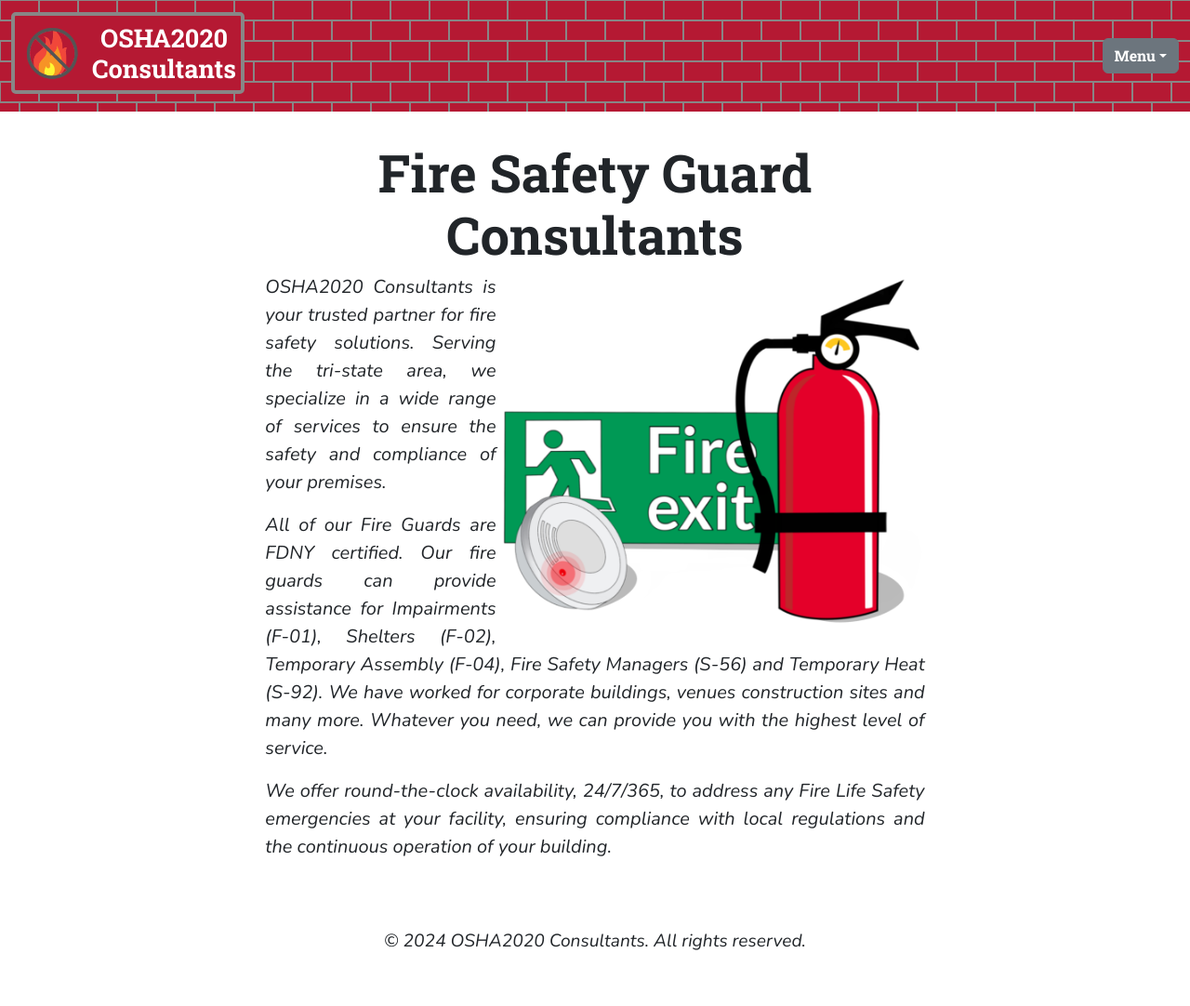
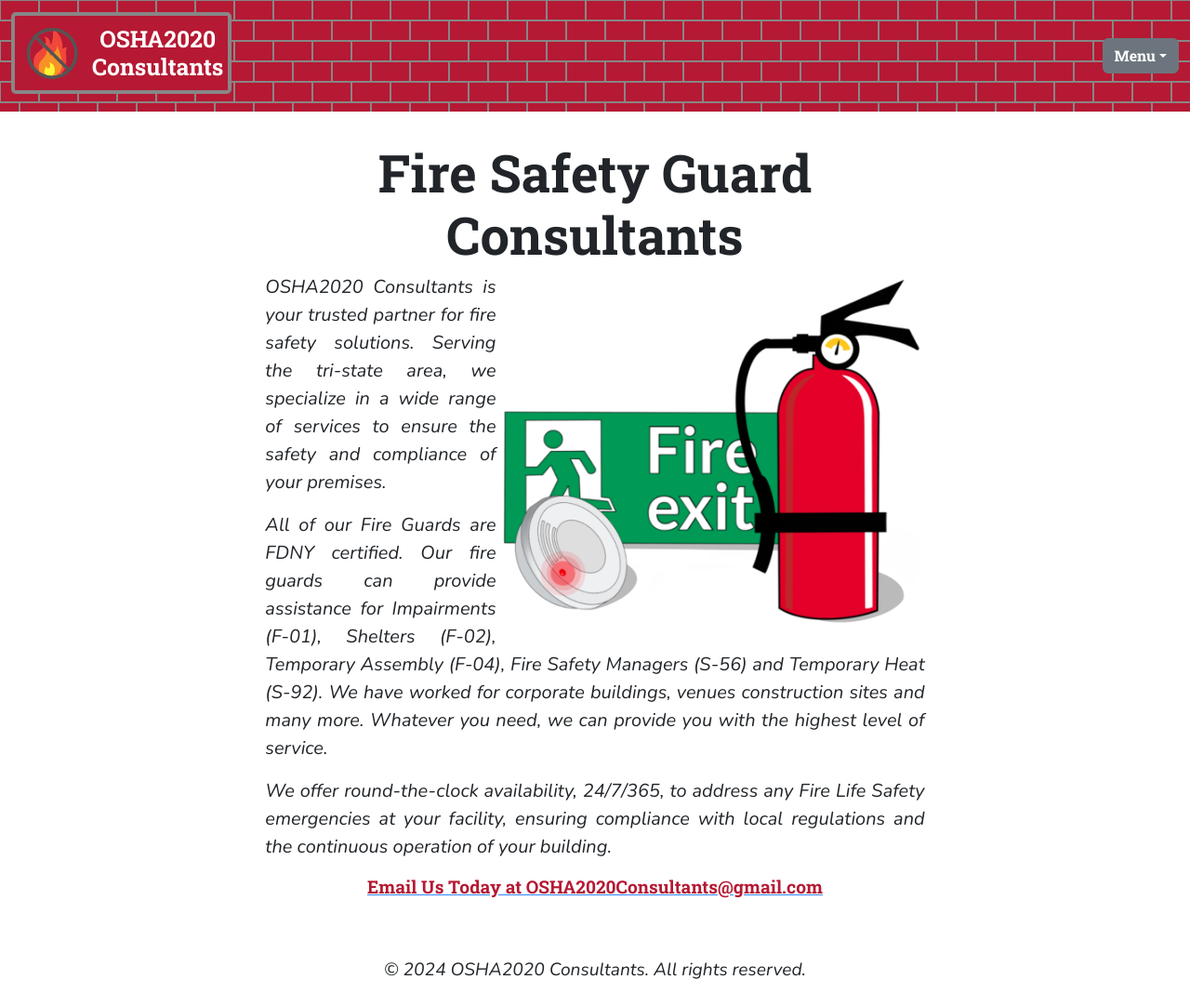
Before and after one commit to ronrain/fire-safety-guard, a React (Vite) app in the folder fire-safety-guard/: page / in a window 1280 px wide. Shown: the whole page at 93% size. Before the commit the page ends 1051 px from the top, so only its background shows below. Built offline with nearby package versions, Linux system fonts and the light colour scheme.

Commit message:
add email to homepage and updated menu dropdown

```diff
--- a/fire-safety-guard/src/App.jsx
+++ b/fire-safety-guard/src/App.jsx
@@ -48,6 +48,11 @@ function App() {
                   </button>
                 </a>
               </div> */}
+              <div className='text-center text-decoration-none'>
+                <a href="mailto:OSHA2020Consultants@gmail.com" style={{textDecoration:'underline', textDecorationColor:'#3185fc', color:'#b51933'}}>
+                  <h3 style={{fontSize:'1.2rem'}}>Email Us Today at OSHA2020Consultants@gmail.com</h3>
+                </a>
+              </div>
             </div>
           </div>
         </main>
--- a/fire-safety-guard/src/components/NavBar/NavBar.jsx
+++ b/fire-safety-guard/src/components/NavBar/NavBar.jsx
@@ -10,7 +10,7 @@ const NavBar = () => {
         <div className="d-flex align-items-center">
           <a className="navbar-brand me-3" href="/">
             <div className="d-flex align-items-center" style={{backgroundColor:'#b51933', padding: '5px', borderRadius: '5px', border: '4px solid #888686', marginBottom: '5px'  }}>
-              <img src='./logo.png' alt="Logo" style={{ width: '70px', height: 'auto' }} /><h1 className="display-4 text-center ms-2 mb-0" style={{ fontSize: '1.7rem', color:'white' }}>OSHA2020 <br /> Consultants</h1>
+              <img src='./logo.png' alt="Logo" style={{ width: '70px', height: 'auto' }} /><h1 className="display-4 text-center ms-2 mb-0" style={{ fontSize: '1.55rem', color:'white' }}>OSHA2020 <br /> Consultants</h1>
             </div>
           </a>
         </div>
@@ -24,25 +24,26 @@ const NavBar = () => {
     <button className="btn btn-secondary dropdown-toggle" type="button" id="dropdownMenuButton" data-bs-toggle="dropdown" aria-expanded="false">
       Menu
     </button>
-            <ul className="dropdown-menu dropdown-menu-end" aria-labelledby="dropdownMenuButton">
-              <li className="nav-item">
-                <Link to="/about" className="nav-link text-decoration-none" style={{ color: '#880d1e' }}>
+    <ul className="dropdown-menu dropdown-menu-end" aria-labelledby="dropdownMenuButton" style={{ minWidth: '200px' }}>
+      <li className="nav-item text-center">
+        <Link to="/about" className="nav-link text-decoration-none" style={{ color: '#880d1e', padding: '10px', fontSize:'1.3rem' }}>
           Who We Are
         </Link>
       </li>
-              <li className="nav-item">
-                <Link to="/details" className="nav-link text-decoration-none" style={{ color: '#880d1e' }}>
+      <li className="nav-item text-center">
+        <Link to="/details" className="nav-link text-decoration-none" style={{ color: '#880d1e', padding: '20px', fontSize:'1.3rem' }}>
           What We Do
         </Link>
       </li>
-              <li className="nav-item">
-                <Link to="/contact" className="nav-link text-decoration-none" style={{ color: '#880d1e' }}>
+      <li className="nav-item text-center">
+        <Link to="/contact" className="nav-link text-decoration-none" style={{ color: '#880d1e', padding: '10px', fontSize:'1.3rem' }}>
           Contact Us
         </Link>
       </li>
     </ul>
   </div>
 </div>
+
       </div>
     </nav>
   );
```
Lines whose indentation alone changed are shown as unchanged.
